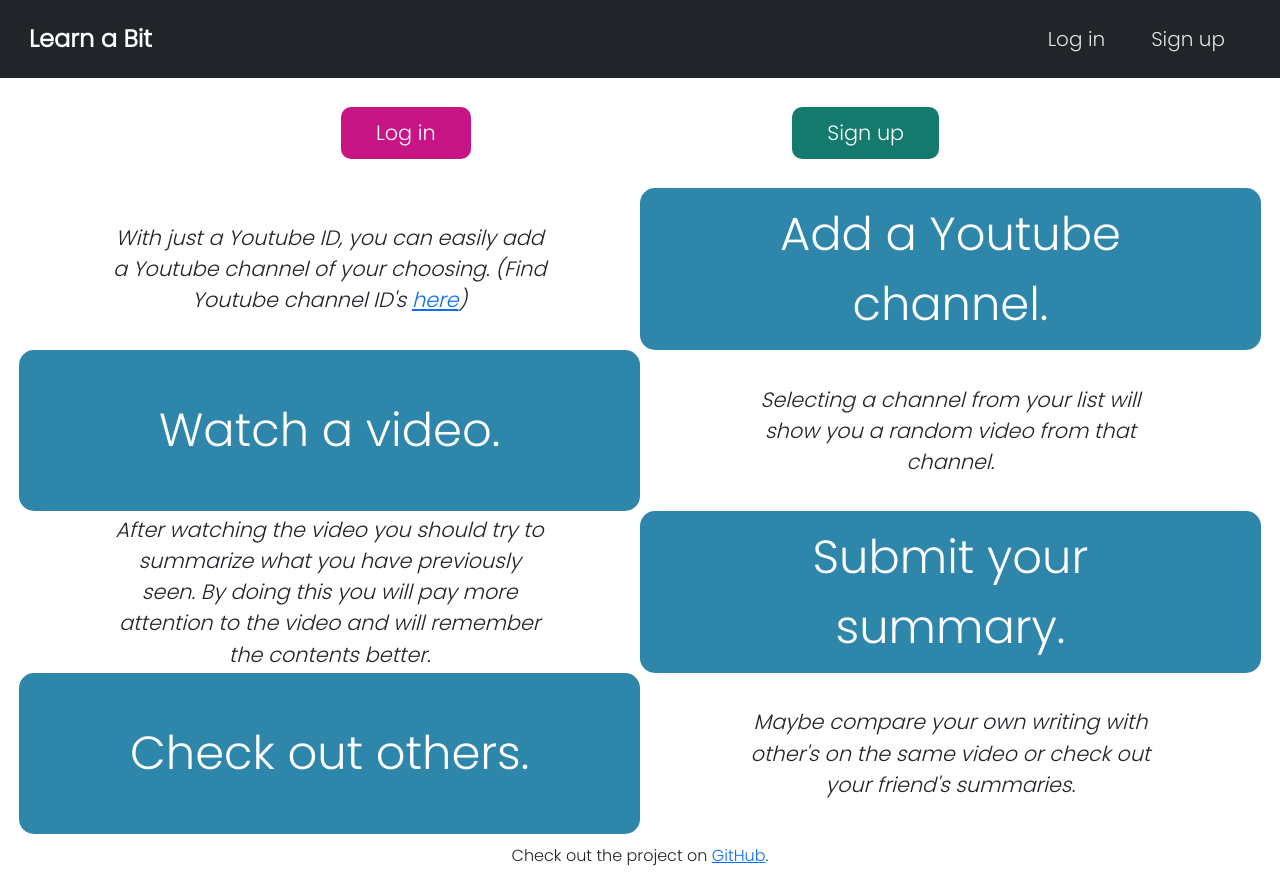
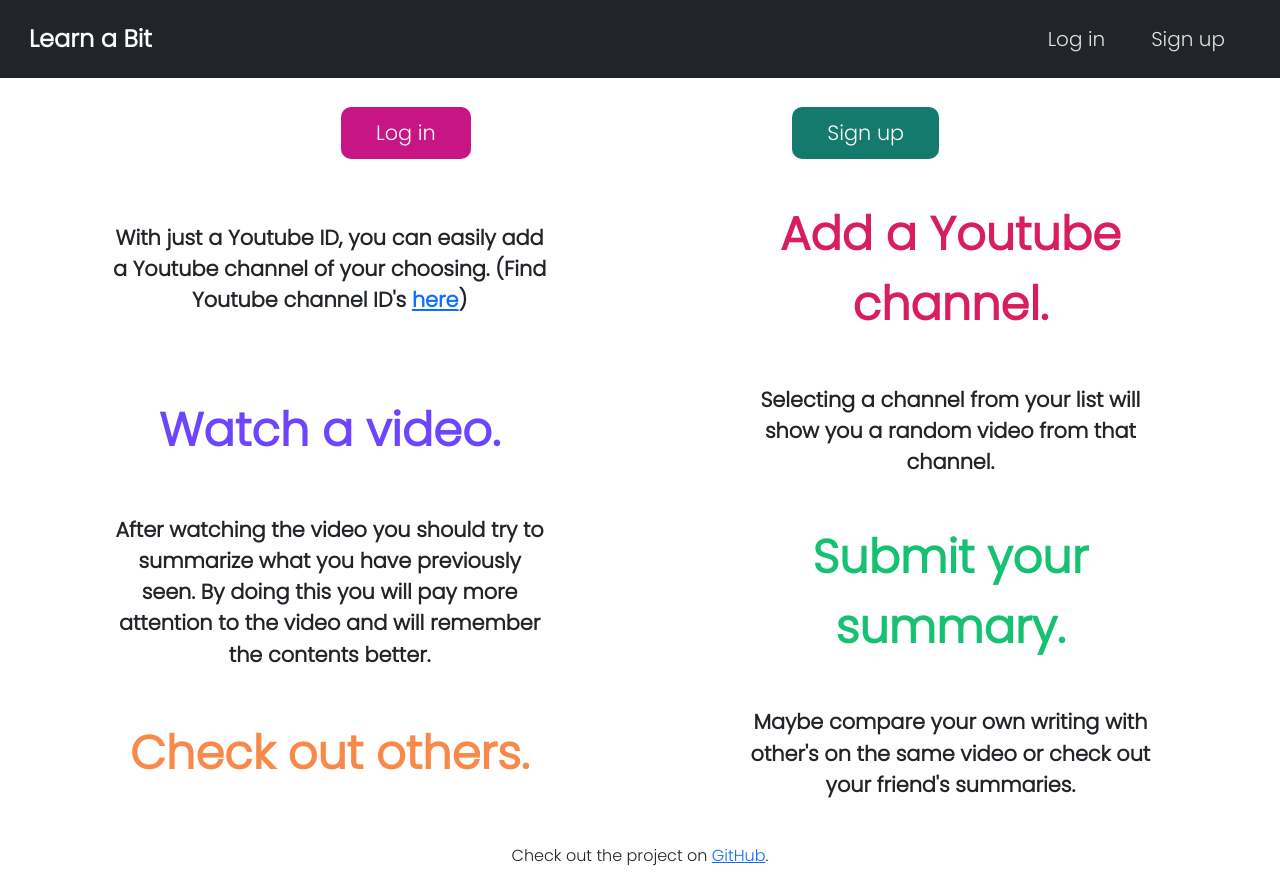
Before and after one commit to andrasschin/learn-a-bit, a React (Create React App) app in the folder learn-a-bit-client/: page / in a window 1280 px wide. Built offline with nearby package versions, Linux system fonts and the light colour scheme.

Commit message:
homepage styling update

```diff
--- a/learn-a-bit-client/src/components/Homepage/Homepage.css
+++ b/learn-a-bit-client/src/components/Homepage/Homepage.css
@@ -70,6 +70,7 @@
 
 .presentation-item > * {
     margin: 0;
+    font-weight: bold;
 }
 
 .presentation-item p {
@@ -79,13 +80,27 @@
 
 .presentation-short {
     font-size: 2.9rem;
-    background-color: #2E86AB;
     color: white;
+}
+
+#presentation-short-first {
+    color: #D81E5B;
+}
+
+#presentation-short-second {
+    color: #6E44FF;
+}
+
+#presentation-short-third {
+    color: #16C172;
+}
+
+#presentation-short-fourth {
+    color: #F98948;
 }
 
 .presentation-long {
     font-size: 1.3rem;
-    font-style: italic;
 }
 
 .footer {
--- a/learn-a-bit-client/src/components/Homepage/Homepage.js
+++ b/learn-a-bit-client/src/components/Homepage/Homepage.js
@@ -26,7 +26,7 @@ const Homepage = (props) => {
             }
 
             <div className="presentation-row">
-                <div className="presentation-item presentation-short">
+                <div className="presentation-item presentation-short" id="presentation-short-first">
                     <p>Add a Youtube channel.</p>
                 </div>
                 <div className="presentation-item presentation-long">
@@ -38,13 +38,13 @@ const Homepage = (props) => {
                 <div className="presentation-item presentation-long">
                     <p>Selecting a channel from your list will show you a random video from that channel.</p>
                 </div>
-                <div className="presentation-item presentation-short">
+                <div className="presentation-item presentation-short" id="presentation-short-second">
                     <p>Watch a video.</p>
                 </div>
             </div>
 
             <div className="presentation-row">
-                <div className="presentation-item presentation-short">
+                <div className="presentation-item presentation-short" id="presentation-short-third">
                     <p>Submit your summary.</p>
                 </div>
                 <div className="presentation-item presentation-long">
@@ -56,7 +56,7 @@ const Homepage = (props) => {
                 <div className="presentation-item presentation-long">
                     <p>Maybe compare your own writing with other's on the same video or check out your friend's summaries.</p>
                 </div>
-                <div className="presentation-item presentation-short">
+                <div className="presentation-item presentation-short" id="presentation-short-fourth">
                     <p>Check out others.</p>
                 </div>
             </div>
```
